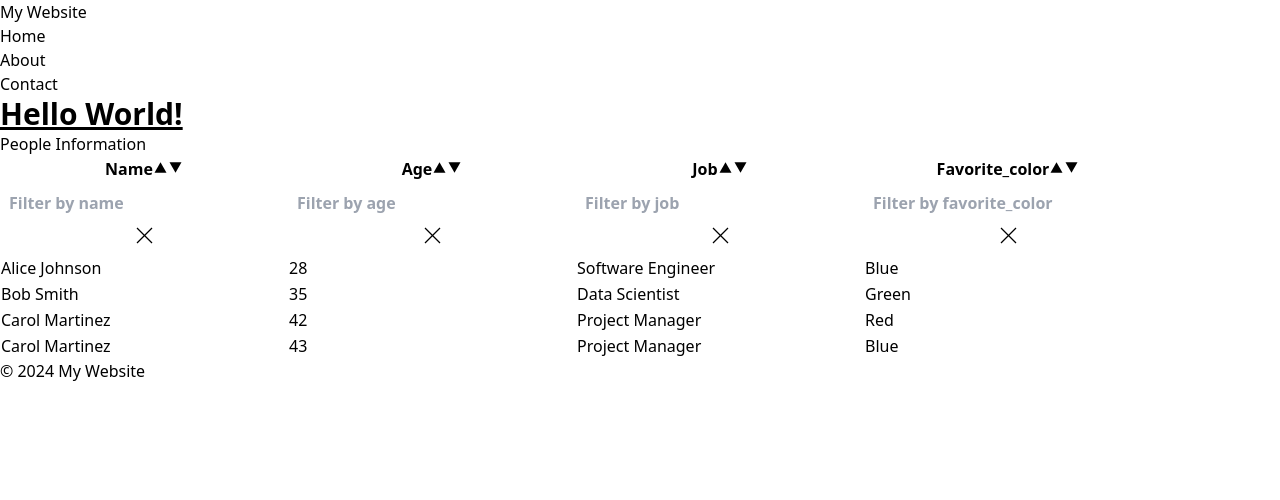
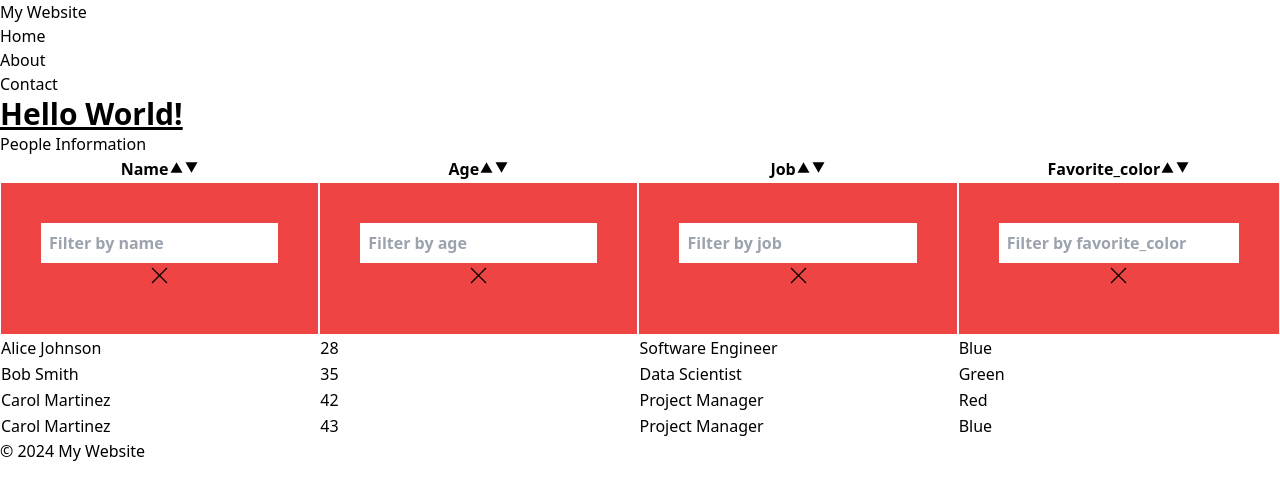
Before and after one commit to vajoo/DataTable, a React (Vite) app: page / in a window 1280 px wide. Shown: the top 500 px of the page. Built offline with nearby package versions, Linux system fonts and the light colour scheme.

Commit message:
changed background of dropdown input field

```diff
--- a/src/components/common/SearchableDropdown.jsx
+++ b/src/components/common/SearchableDropdown.jsx
@@ -33,7 +33,7 @@ const SearchableDropdown = ({ options, placeholder, onChange }) => {
     };
 
     return (
-        <div className="dropdown-container" style={{ position: 'relative', width: '100%' }}>
+        <div className="dropdown-container p-10 bg-red-500" style={{ position: 'relative', width: '100%' }}>
             <input
               type="text"
               value={inputValue}
```
